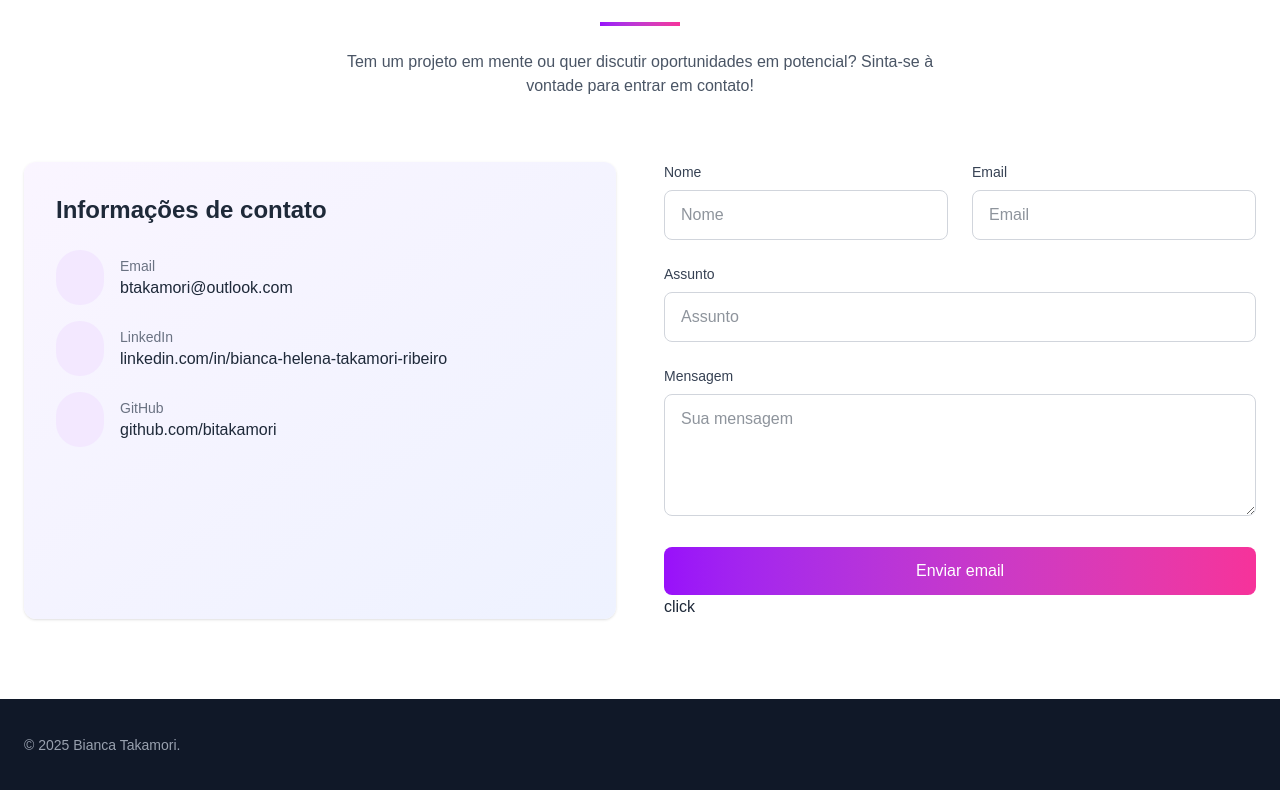
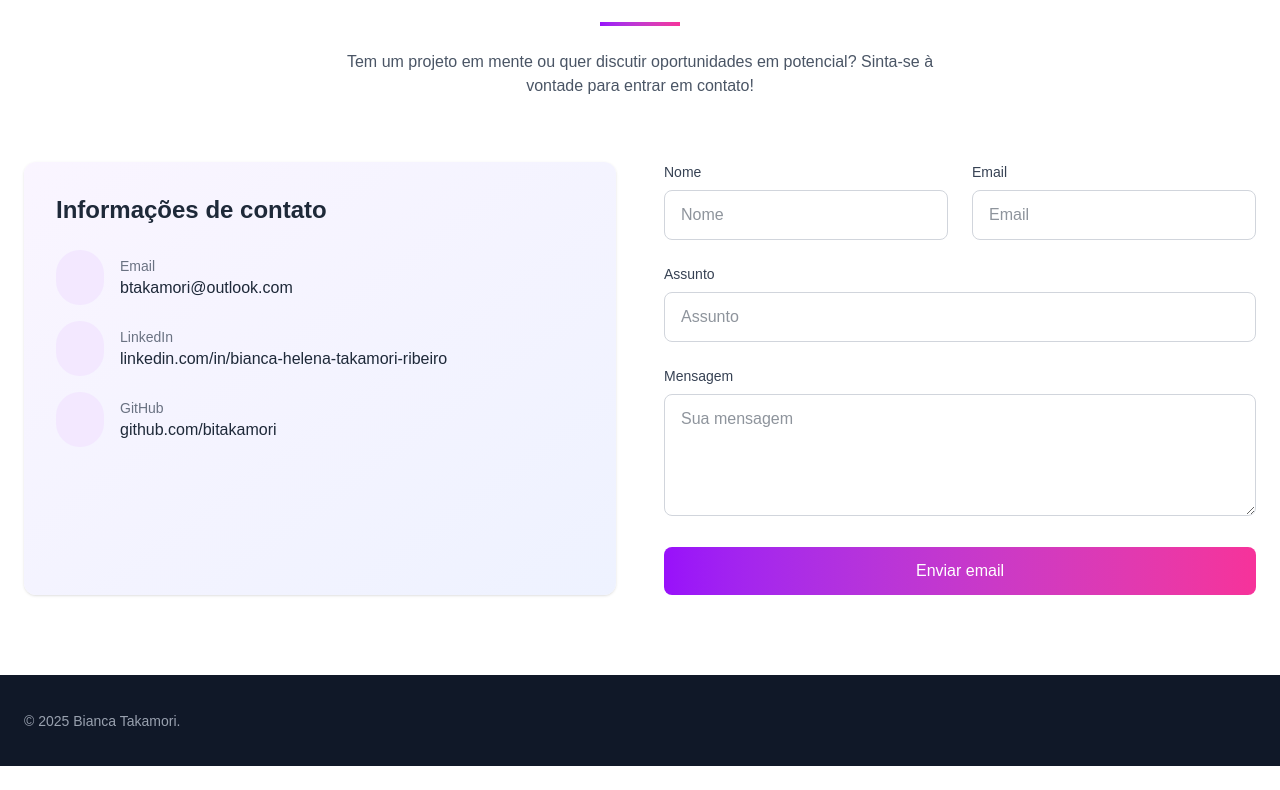
Before and after one commit to bitakamori/portfolio, a Next.js app: page / in a window 1280 px wide. Shown: the part 2077-2867 px from the top of the page. After the commit the page ends 2843 px from the top, so only its background shows below. Built offline with nearby package versions, Linux system fonts and the light colour scheme; some icons are missing.

Commit message:
fix lint problem

```diff
--- a/app/components/contactForm.tsx
+++ b/app/components/contactForm.tsx
@@ -52,10 +52,14 @@ const ContactForm = () => {
       setAlert({ message: "Mensagem enviada com sucesso!", type: "success" });
       setFormData({ name: "", email: "", subject: "", message: "" });
     } catch (err) {
-      setAlert({
-        message: "Erro ao enviar mensagem. Tente novamente.",
-        type: "error",
-      });
+      if (err instanceof Error) {
+        setAlert({ message: err.message, type: "error" });
+      } else {
+        setAlert({
+          message: "Erro desconhecido ao enviar mensagem.",
+          type: "error",
+        });
+      }
     }
 
     setLoading(false);
@@ -162,17 +166,6 @@ const ContactForm = () => {
           )}
         </button>
       </form>
-      <button
-        type="submit"
-        onClick={() =>
-          setAlert({
-            message: "Mensagem enviada com sucesso!",
-            type: "error",
-          })
-        }
-      >
-        click
-      </button>
     </>
   );
 };
```
